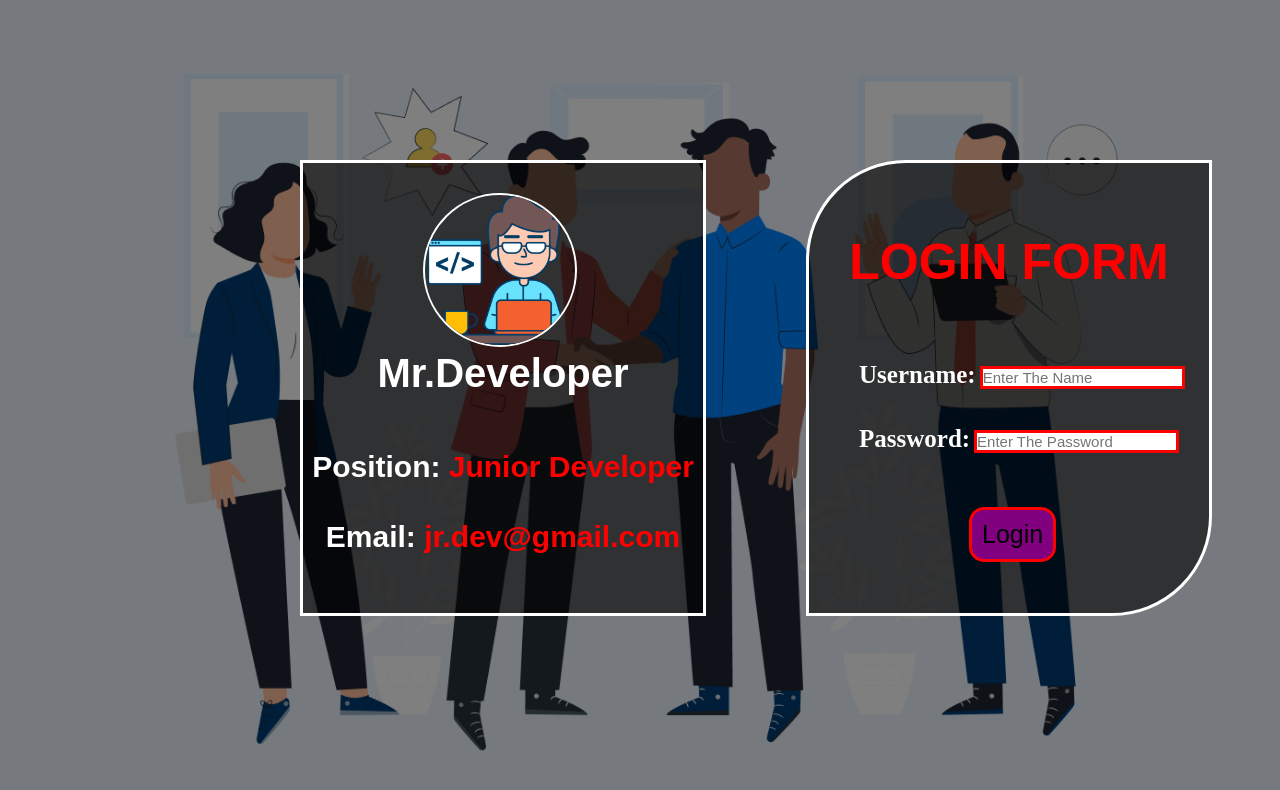
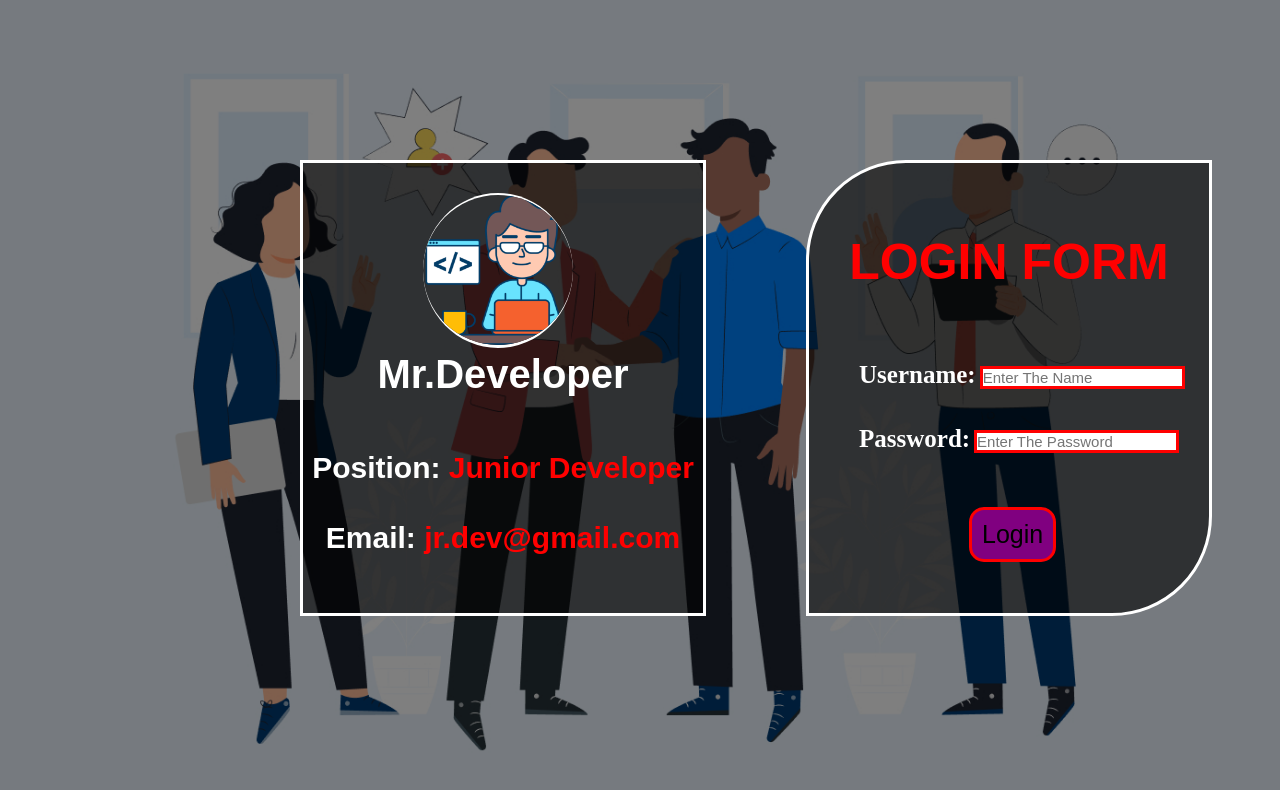
Before and after one commit to kaleshreyas0812/CSS, a plain HTML site: page Day 6/Position.html in a window 1280 px wide. Drawn offline with Linux system fonts and the light colour scheme.

Commit message:
small changes

```diff
--- a/Day 6/position.css
+++ b/Day 6/position.css
@@ -33,7 +33,8 @@
     width: 150px;
     margin: 30px 120px 0px 120px;
     border-radius: 50%;
-    border: 2px solid white;
+    border-top: 2px solid white;
+    border-bottom: 3px solid white;
 }
 
 .box-1 h1 {
```
Also changed, not shown: Day 6/Position.html (+4 -12 lines).
